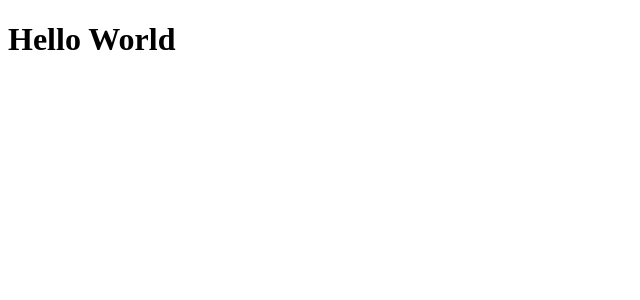
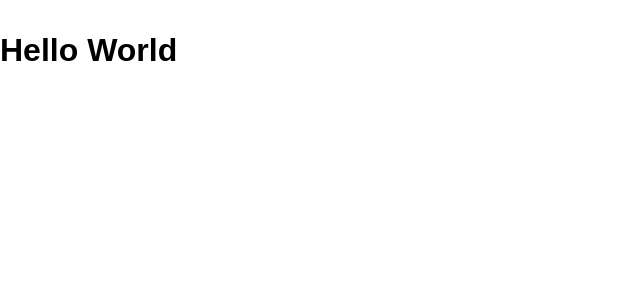
Before and after one commit to wanderleyjunr/nextjs_with_styled_components, a Next.js app: page / in a window 1280 px wide. Shown: the top 300 px of the page, without its empty margins (0-640 px from the left). Built offline with nearby package versions, Linux system fonts and the light colour scheme.

Commit message:
chore: configuring eslint

```diff
--- a/package.json
+++ b/package.json
@@ -11,9 +11,11 @@
   "dependencies": {
     "next": "11.1.0",
     "react": "17.0.2",
-    "react-dom": "17.0.2"
+    "react-dom": "17.0.2",
+    "styled-components": "^5.3.0"
   },
   "devDependencies": {
+    "babel-plugin-styled-components": "^1.13.2",
     "eslint": "7.32.0",
     "eslint-config-next": "11.1.0"
   }
--- a/src/pages/_app.js
+++ /dev/null
@@ -1,6 +0,0 @@
-
-function MyApp({ Component, pageProps }) {
-  return <Component {...pageProps} />
-}
-
-export default MyApp
--- /dev/null
+++ b/src/pages/_app.jsx
@@ -0,0 +1,15 @@
+import { ThemeProvider } from "styled-components"
+import { GlobalStyles } from "../styles/global-styles"
+import { theme } from "../styles/theme"
+
+function MyApp({ Component, pageProps }) {
+  return (
+    <ThemeProvider theme={theme}>
+        <Component {...pageProps} />
+        <GlobalStyles />
+    </ThemeProvider>
+
+  )
+}
+
+export default MyApp
--- /dev/null
+++ b/src/pages/_document.jsx
@@ -0,0 +1,30 @@
+import Document from 'next/document'
+import { ServerStyleSheet } from 'styled-components'
+
+export default class MyDocument extends Document {
+  static async getInitialProps(ctx) {
+    const sheet = new ServerStyleSheet()
+    const originalRenderPage = ctx.renderPage
+
+    try {
+      ctx.renderPage = () =>
+        originalRenderPage({
+          enhanceApp: (App) => (props) =>
+            sheet.collectStyles(<App {...props} />),
+        })
+
+      const initialProps = await Document.getInitialProps(ctx)
+      return {
+        ...initialProps,
+        styles: (
+          <>
+            {initialProps.styles}
+            {sheet.getStyleElement()}
+          </>
+        ),
+      }
+    } finally {
+      sheet.seal()
+    }
+  }
+}
--- /dev/null
+++ b/src/styles/global-styles.js
@@ -0,0 +1,42 @@
+import { createGlobalStyle, css } from 'styled-components';
+
+export const GlobalStyles = createGlobalStyle`
+  * {
+    margin: 0;
+    padding: 0;
+    box-sizing: border-box;
+  }
+
+  html {
+    font-size: 62.5%;
+    scroll-behavior: smooth;
+  }
+
+  body {
+    font-size: 1.6rem;
+    font-family: ${({ theme }) => theme.font.family.default};
+  }
+
+  h1, h2, h3, h4, h5, h6 {
+    font-family: ${({ theme }) => theme.font.family.secondary};
+    margin: ${({ theme }) => theme.spacings.large} 0;
+  }
+
+  p {
+    margin: ${({ theme }) => theme.spacings.medium} 0;
+  }
+
+  ul, ol {
+    margin: ${({ theme }) => theme.spacings.medium};
+    padding: ${({ theme }) => theme.spacings.medium};
+  }
+
+  a {
+    color: ${({ theme }) => theme.colors.secondaryColor};
+  }
+
+  .table {
+    width: 100%;
+    overflow-y: auto;
+  }
+`;
--- /dev/null
+++ b/src/styles/theme.js
@@ -0,0 +1,37 @@
+export const theme = {
+    colors: {
+      primaryColor: '#0A1128',
+      secondaryColor: '#dc143c',
+      white: '#FFFFFF',
+      mediumGray: '#DDDDDD',
+    },
+    font: {
+      family: {
+        default: "'Open Sans', sans-serif",
+        secondary: "'Montserrat', sans-serif",
+      },
+      sizes: {
+        xsmall: '8rem',
+        small: '1.6rem',
+        medium: '2.4rem',
+        large: '3.2rem',
+        xlarge: '4.0rem',
+        xxlarge: '4.8rem',
+        huge: '5.6rem',
+        xhuge: '6.4rem',
+      },
+    },
+    media: {
+      lteMedium: '(max-width: 768px)',
+    },
+    spacings: {
+      xsmall: '8rem',
+      small: '1.6rem',
+      medium: '2.4rem',
+      large: '3.2rem',
+      xlarge: '4.0rem',
+      xxlarge: '4.8rem',
+      huge: '5.6rem',
+      xhuge: '6.4rem',
+    },
+  };
```
Also changed, not shown: .babelrc (added), src/pages/index.jsx (renamed from src/pages/index.js), 2 other files (tests, documents, lock files or other folders).
